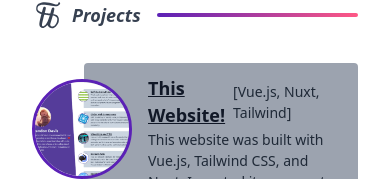
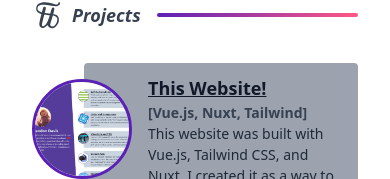
Before and after one commit to subdavis/subdavis.github.io, a Nuxt app: page / in a window 390 px wide. Shown: the part 408-587 px from the top of the page. Built offline with nearby package versions, Linux system fonts and the light colour scheme.

Commit message:
fix mobile

```diff
--- a/components/ProjectTemplate.vue
+++ b/components/ProjectTemplate.vue
@@ -9,19 +9,14 @@
         z-0 flex flex-col rounded bg-secondary-400
         border-secondary-900 p-3 pl-16 -ml-12"
     >
-      <div class="text-secondary-900 text-lg font-bold flex flex-row items-center">
+      <div class="text-secondary-900 text-lg font-bold items-center">
         <a
           v-if="props.href"
           :href="props.href"
-          class="underline"
-        >
-          {{ props.title }}
-        </a>
+          class="underline inline"
+        >{{ props.title }}</a>
         <span v-else>{{ props.title }}</span>
-        <span class="font-normal ml-2 text-sm text-secondary-800">[{{ props.subtitle }}]</span>
-        <div class="card-title-slot px-3">
-          <slot />
-        </div>
+        <div class="text-sm text-secondary-700 block sm:inline sm:ml-2">[{{ props.subtitle }}]</div>
       </div>
       <div class="text-secondary-800 text-sm md:text-base">
         {{ props.text }}
```
